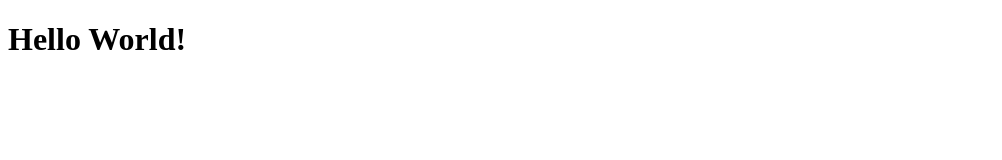
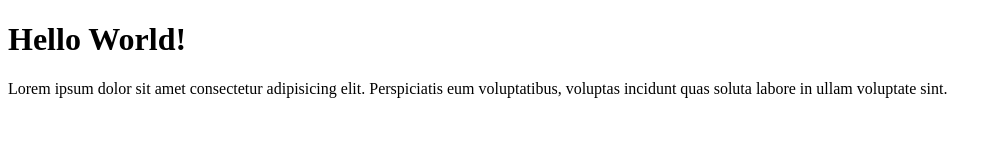
Before and after one commit to ultramencode/delta-git-tes, a plain HTML site: page index.html in a window 1280 px wide. Shown: the whole page, without its empty margins (0-1002 px from the left). Drawn offline with Linux system fonts and the light colour scheme.

Commit message:
menambahkan paragraf

```diff
--- a/index.html
+++ b/index.html
@@ -7,5 +7,7 @@
 </head>
 <body>
     <h1>Hello World!</h1>
+    <p>Lorem ipsum dolor sit amet consectetur adipisicing elit. Perspiciatis eum voluptatibus, voluptas incidunt quas soluta labore in ullam voluptate sint.
+    </p>
 </body>
 </html>
```
